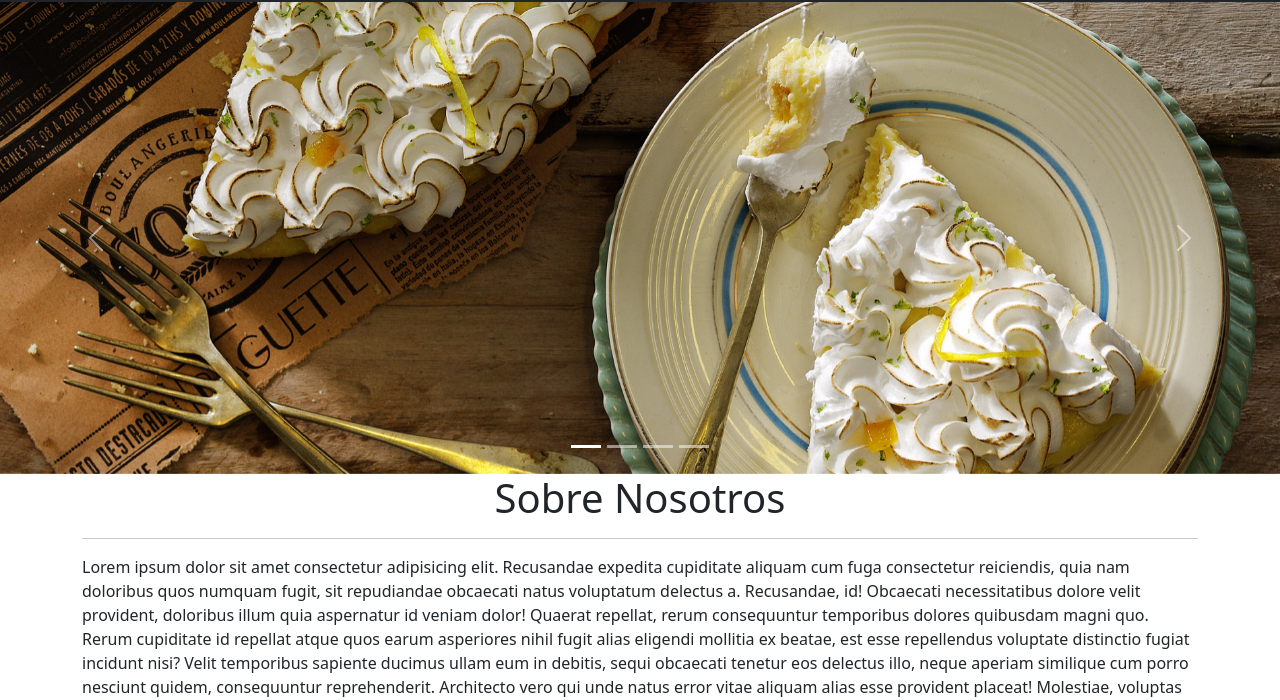
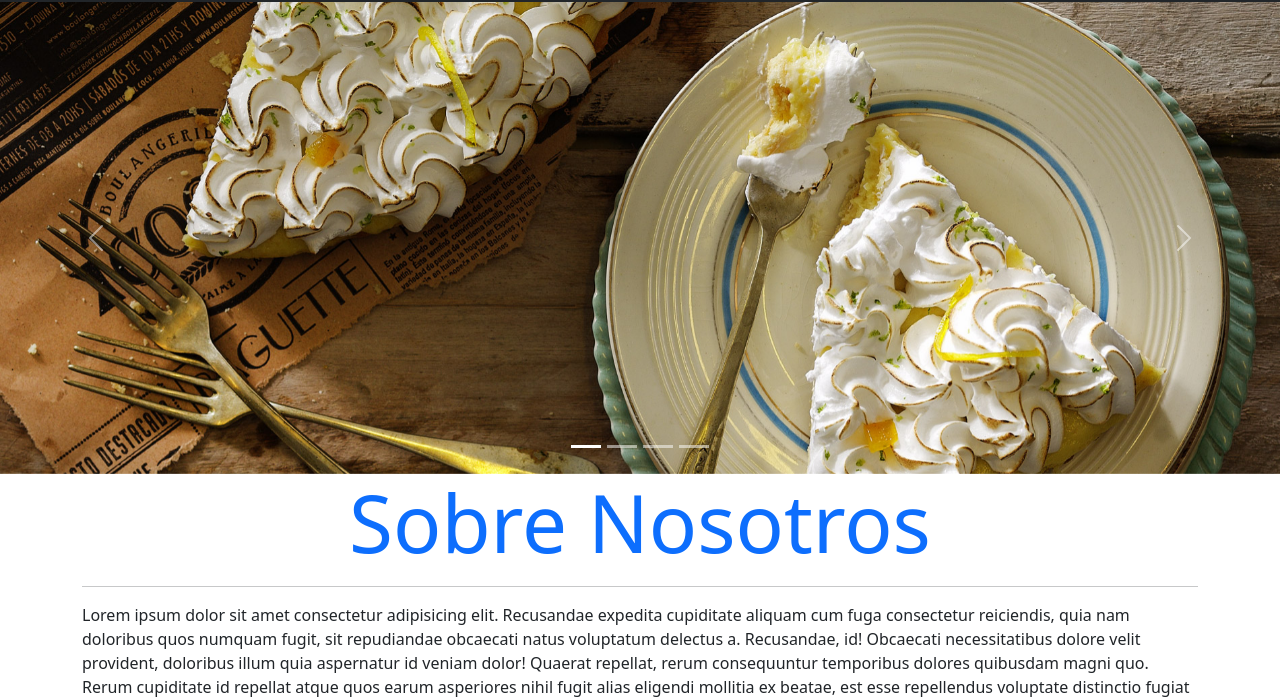
Before and after one commit to RamiroCoronel/panaderiacocu, a plain HTML site: page 06-panaderiaCocu/index.html in a window 1280 px wide. Shown: the part 100-800 px from the top of the page. Drawn offline with nearby package versions, Linux system fonts and the light colour scheme.

Commit message:
cambie de color el titulo de la pag index

```diff
--- a/06-panaderiaCocu/index.html
+++ b/06-panaderiaCocu/index.html
@@ -139,7 +139,7 @@
         </div>
       </section>
       <div class="container">
-        <h1 class="text-center">Sobre Nosotros</h1>
+        <h1 class="display-1 text-primary text-center">Sobre Nosotros</h1>
         <hr />
         <p class="text">
           Lorem ipsum dolor sit amet consectetur adipisicing elit. Recusandae
```
